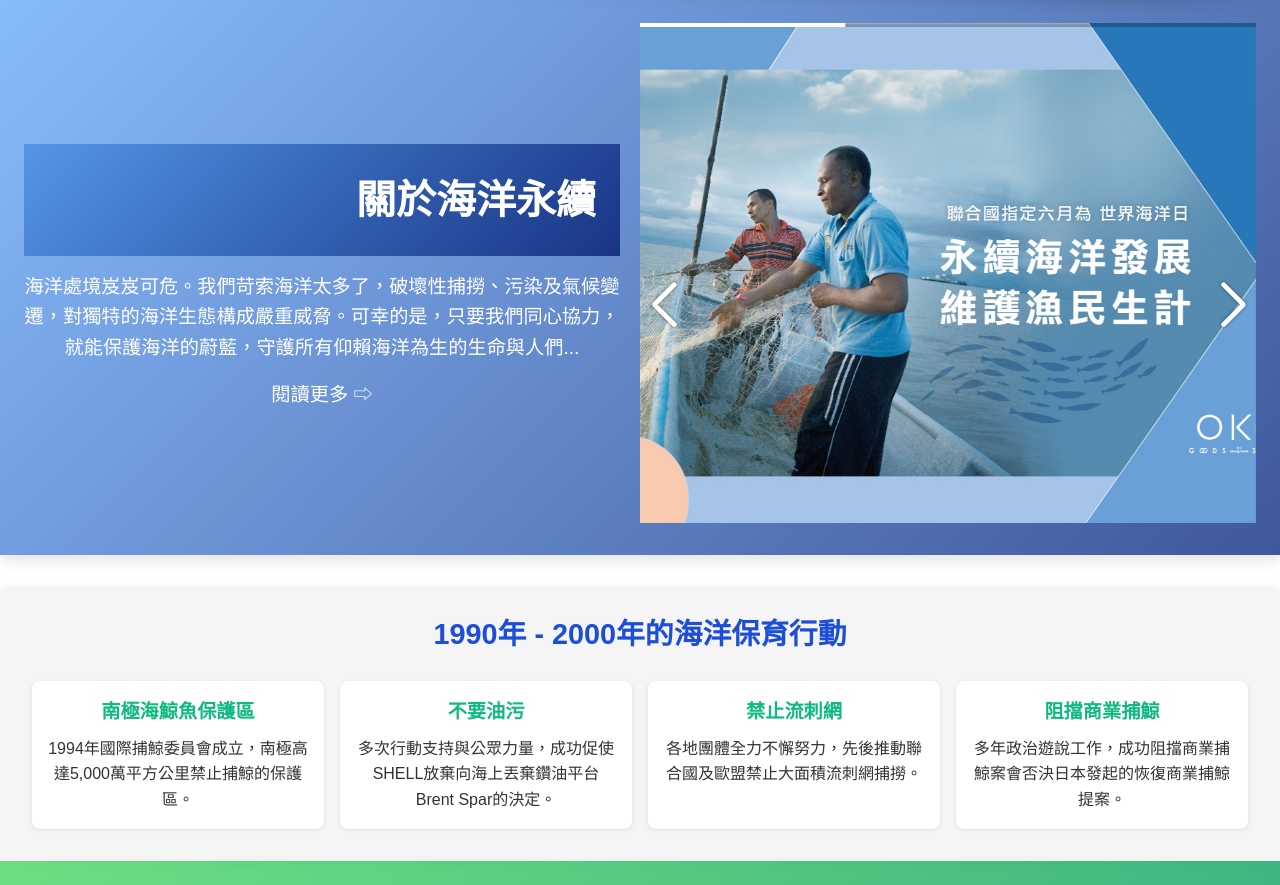
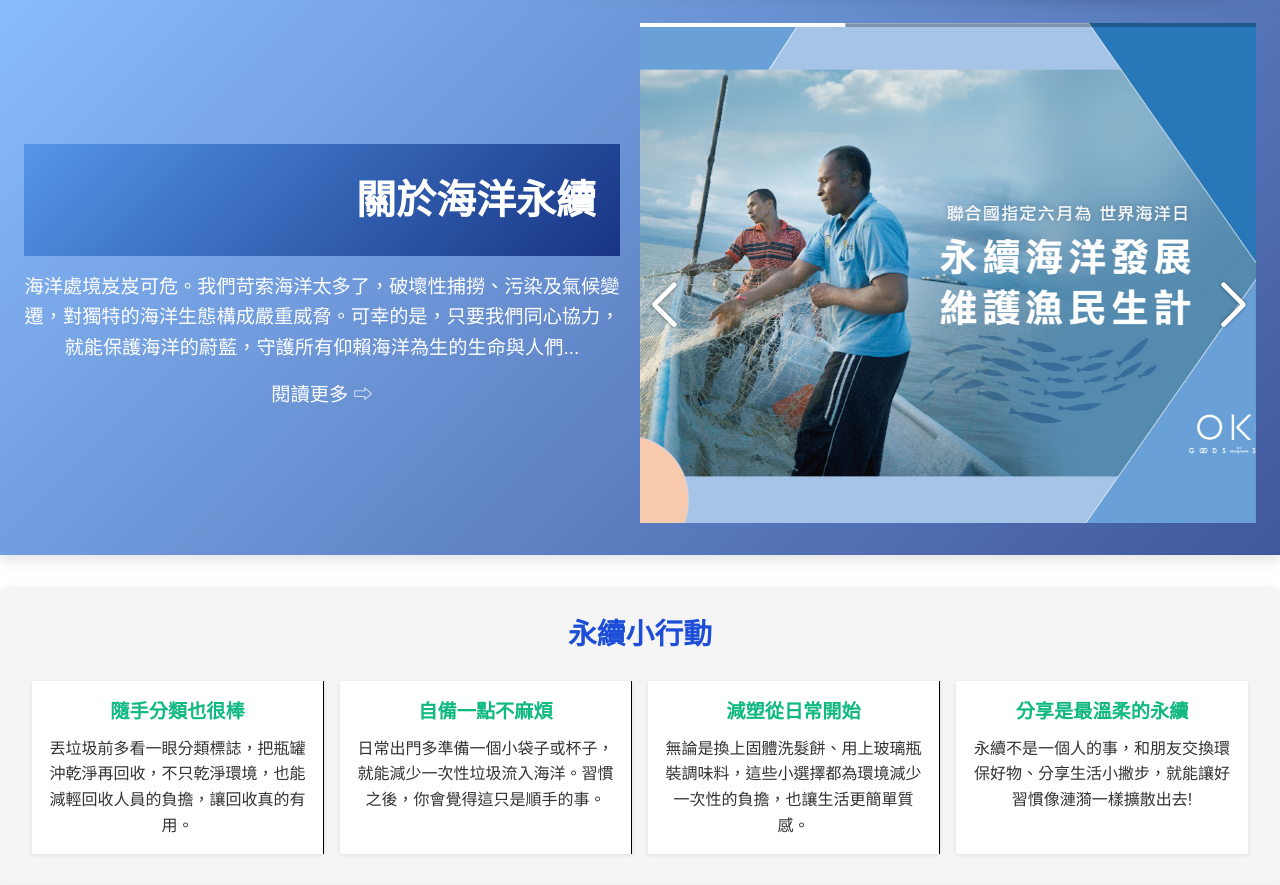
Before and after one commit to 1111031026/0308, a PHP site: page /php/index.php in a window 1280 px wide. Shown: the part 767-1652 px from the top of the page. Run offline with PHP 8.4, Linux system fonts and the light colour scheme; data comes from the database, SQL or seed files in the repository.

Commit message:
美化修改

```diff
--- a/css/index.css
+++ b/css/index.css
@@ -606,9 +606,13 @@ main {
     margin: 0.5rem;
     padding: 1rem;
     background-color: white;
-    border-radius: 8px;
     box-shadow: 0 1px 4px rgba(0, 0, 0, 0.1);
     text-align: center;
+    border-right: 1px solid black; /* 添加右邊框 */
+}
+
+.action-item:last-child {
+    border-right: none; /* 移除最後一個元素的右邊框 */
 }
 
 .action-item h3 {
--- a/php/climate.php
+++ b/php/climate.php
@@ -121,9 +121,14 @@
                                         echo '<img src="../img/climate.jpg" alt="預設圖片">';
                                     }
                                     echo '<div class="land-card-content">';
+                                    echo '<div class="progress-bar">';
+                                    echo '<div class="perent" style="width: 100%"></div>';
+                                    echo '</div>';
+                                    echo '<div class="text-content">';
                                     echo '<h4 class="land-card-title">' . htmlspecialchars($row['Title']) . '</h4>';
                                     echo '<p>' . htmlspecialchars($row['Description']) . '</p>';
                                     echo '<a href="article.php?id=' . $row['ArticleID'] . '" class="land-card-button read-more">閱讀更多</a>';
+                                    echo '</div>';
                                     echo '</div>';
                                     echo '</div>';
                                 }
--- a/php/index.php
+++ b/php/index.php
@@ -17,6 +17,8 @@ require_once 'db_connect.php';
     <script type="text/javascript" src="https://cdn.jsdelivr.net/npm/slick-carousel@1.8.1/slick/slick.min.js"></script>
     <link rel="stylesheet" href="https://cdn.jsdelivr.net/npm/swiper@10/swiper-bundle.min.css" />
     <script src="https://cdn.jsdelivr.net/npm/swiper@10/swiper-bundle.min.js"></script>
+    <link href="https://cdn.jsdelivr.net/npm/aos@2.3.4/dist/aos.css" rel="stylesheet">
+    <script src="https://cdn.jsdelivr.net/npm/aos@2.3.4/dist/aos.js"></script>
 </head>
 
 <body>
@@ -84,23 +86,23 @@ require_once 'db_connect.php';
                 </div>
             </div>
             <div class="conservation-actions">
-                <h2>1990年 - 2000年的海洋保育行動</h2>
+                <h2>永續小行動</h2>
                 <div class="action-list">
-                    <div class="action-item">
-                        <h3>南極海鯨魚保護區</h3>
-                        <p>1994年國際捕鯨委員會成立，南極高達5,000萬平方公里禁止捕鯨的保護區。</p>
+                    <div class="action-item" data-aos="fade-up" data-aos-delay="0">
+                        <h3>隨手分類也很棒</h3>
+                        <p>丟垃圾前多看一眼分類標誌，把瓶罐沖乾淨再回收，不只乾淨環境，也能減輕回收人員的負擔，讓回收真的有用。</p>
                     </div>
-                    <div class="action-item">
-                        <h3>不要油污</h3>
-                        <p>多次行動支持與公眾力量，成功促使SHELL放棄向海上丟棄鑽油平台Brent Spar的決定。</p>
+                    <div class="action-item" data-aos="fade-up" data-aos-delay="200">
+                        <h3>自備一點不麻煩</h3>
+                        <p>日常出門多準備一個小袋子或杯子，就能減少一次性垃圾流入海洋。習慣之後，你會覺得這只是順手的事。</p>
                     </div>
-                    <div class="action-item">
-                        <h3>禁止流刺網</h3>
-                        <p>各地團體全力不懈努力，先後推動聯合國及歐盟禁止大面積流刺網捕撈。</p>
+                    <div class="action-item" data-aos="fade-up" data-aos-delay="400">
+                        <h3>減塑從日常開始</h3>
+                        <p>無論是換上固體洗髮餅、用上玻璃瓶裝調味料，這些小選擇都為環境減少一次性的負擔，也讓生活更簡單質感。</p>
                     </div>
-                    <div class="action-item">
-                        <h3>阻擋商業捕鯨</h3>
-                        <p>多年政治遊說工作，成功阻擋商業捕鯨案會否決日本發起的恢復商業捕鯨提案。</p>
+                    <div class="action-item" data-aos="fade-up" data-aos-delay="600">
+                        <h3>分享是最溫柔的永續</h3>
+                        <p>永續不是一個人的事，和朋友交換環保好物、分享生活小撇步，就能讓好習慣像漣漪一樣擴散出去!</p>
                     </div>
                 </div>
             </div>
@@ -132,23 +134,23 @@ require_once 'db_connect.php';
                 </div>
             </div>
             <div class="conservation-actions">
-                <h2>1990年 - 2000年的海洋保育行動</h2>
+                <h2>生活中的永續</h2>
                 <div class="action-list">
-                    <div class="action-item">
-                        <h3>南極海鯨魚保護區</h3>
-                        <p>1994年國際捕鯨委員會成立，南極高達5,000萬平方公里禁止捕鯨的保護區。</p>
+                    <div class="action-item" data-aos="fade-up" data-aos-delay="0">
+                        <h3>綠一點的飲食選擇</h3>
+                        <p>每週有一天改吃植物為主的餐點，像是豆腐、蔬菜、堅果等，不只能減碳，還可能讓你發現更多美味的新料理！</p>
                     </div>
-                    <div class="action-item">
-                        <h3>不要油污</h3>
-                        <p>多次行動支持與公眾力量，成功促使SHELL放棄向海上丟棄鑽油平台Brent Spar的決定。</p>
+                    <div class="action-item" data-aos="fade-up" data-aos-delay="200">
+                        <h3>關燈這一秒，很有力量</h3>
+                        <p>在日常中節省用電，如用自然光、拔掉沒用的插頭，其實累積下來幫助很大，也讓電費帳單更可愛一點。</p>
                     </div>
-                    <div class="action-item">
-                        <h3>禁止流刺網</h3>
-                        <p>各地團體全力不懈努力，先後推動聯合國及歐盟禁止大面積流刺網捕撈。</p>
+                    <div class="action-item" data-aos="fade-up" data-aos-delay="400">
+                        <h3>雙腳也能走得遠</h3>
+                        <p>上下班或上學的路途中，有時改用腳踏車或步行，不但減碳，還讓你更有精神，是對自己和地球的雙重禮物。</p>
                     </div>
-                    <div class="action-item">
-                        <h3>阻擋商業捕鯨</h3>
-                        <p>多年政治遊說工作，成功阻擋商業捕鯨案會否決日本發起的恢復商業捕鯨提案。</p>
+                    <div class="action-item" data-aos="fade-up" data-aos-delay="600">
+                        <h3>數位也能減廢</h3>
+                        <p>延長手機或電子產品的使用年限，減少更新頻率，搭配二手、維修或升級，也是一種不浪費的智慧生活。</p>
                     </div>
                 </div>
             </div>
@@ -287,6 +289,10 @@ require_once 'db_connect.php';
                 }]
             });
         });
+        AOS.init({
+            once: true, // 滾動觸發一次就停止
+            duration: 800, // 動畫持續時間（毫秒）
+        });
     </script>
 </body>
 
--- a/php/landscape.php
+++ b/php/landscape.php
@@ -122,9 +122,14 @@
                                         echo '<img src="../img/mountain.jpg" alt="預設圖片">';
                                     }
                                     echo '<div class="land-card-content">';
+                                    echo '<div class="progress-bar">';
+                                    echo '<div class="perent" style="width: 100%"></div>';
+                                    echo '</div>';
+                                    echo '<div class="text-content">';
                                     echo '<h4 class="land-card-title">' . htmlspecialchars($row['Title']) . '</h4>';
                                     echo '<p>' . htmlspecialchars($row['Description']) . '</p>';
                                     echo '<a href="article.php?id=' . $row['ArticleID'] . '" class="land-card-button read-more">閱讀更多</a>';
+                                    echo '</div>';
                                     echo '</div>';
                                     echo '</div>';
                                 }
--- a/php/luntan.php
+++ b/php/luntan.php
@@ -54,7 +54,7 @@ $conn->close();
     <meta name="viewport" content="width=device-width, initial-scale=1.0">
     <title><?php echo $article_title; ?></title>
     <link rel="stylesheet" href="../css/luntan.css">
-    <link rel="stylesheet" href="../css/nav.css"> <!-- 假設導航樣式 -->
+    <link rel="stylesheet" href="../css/nav3.css"> <!-- 假設導航樣式 -->
     <link rel="stylesheet" href="https://cdnjs.cloudflare.com/ajax/libs/font-awesome/5.15.4/css/all.min.css">
 </head>
 <body>
--- a/php/ocean.php
+++ b/php/ocean.php
@@ -121,9 +121,14 @@
                                         echo '<img src="../img/ocean.jpg" alt="預設圖片">';
                                     }
                                     echo '<div class="land-card-content">';
+                                    echo '<div class="progress-bar">';
+                                    echo '<div class="perent" style="width: 100%"></div>';
+                                    echo '</div>';
+                                    echo '<div class="text-content">';
                                     echo '<h4 class="land-card-title">' . htmlspecialchars($row['Title']) . '</h4>';
                                     echo '<p>' . htmlspecialchars($row['Description']) . '</p>';
                                     echo '<a href="article.php?id=' . $row['ArticleID'] . '" class="land-card-button read-more">閱讀更多</a>';
+                                    echo '</div>';
                                     echo '</div>';
                                     echo '</div>';
                                 }
```
Also changed, not shown: css/climate.css (+135 -11 lines), css/landscape.css (+11 -4 lines), css/ocean.css (+135 -11 lines), php/profile_customize.php (+8 -6 lines).
